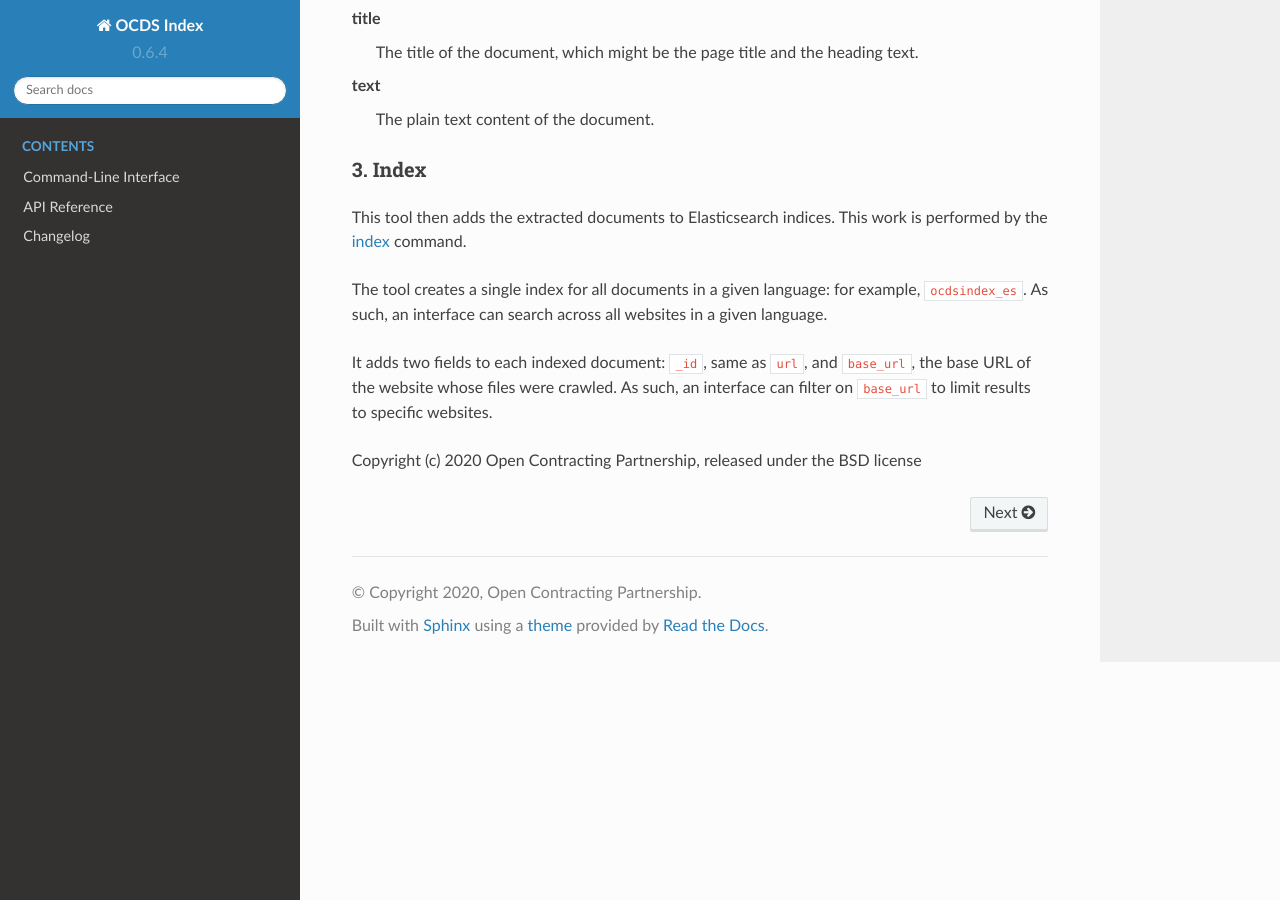
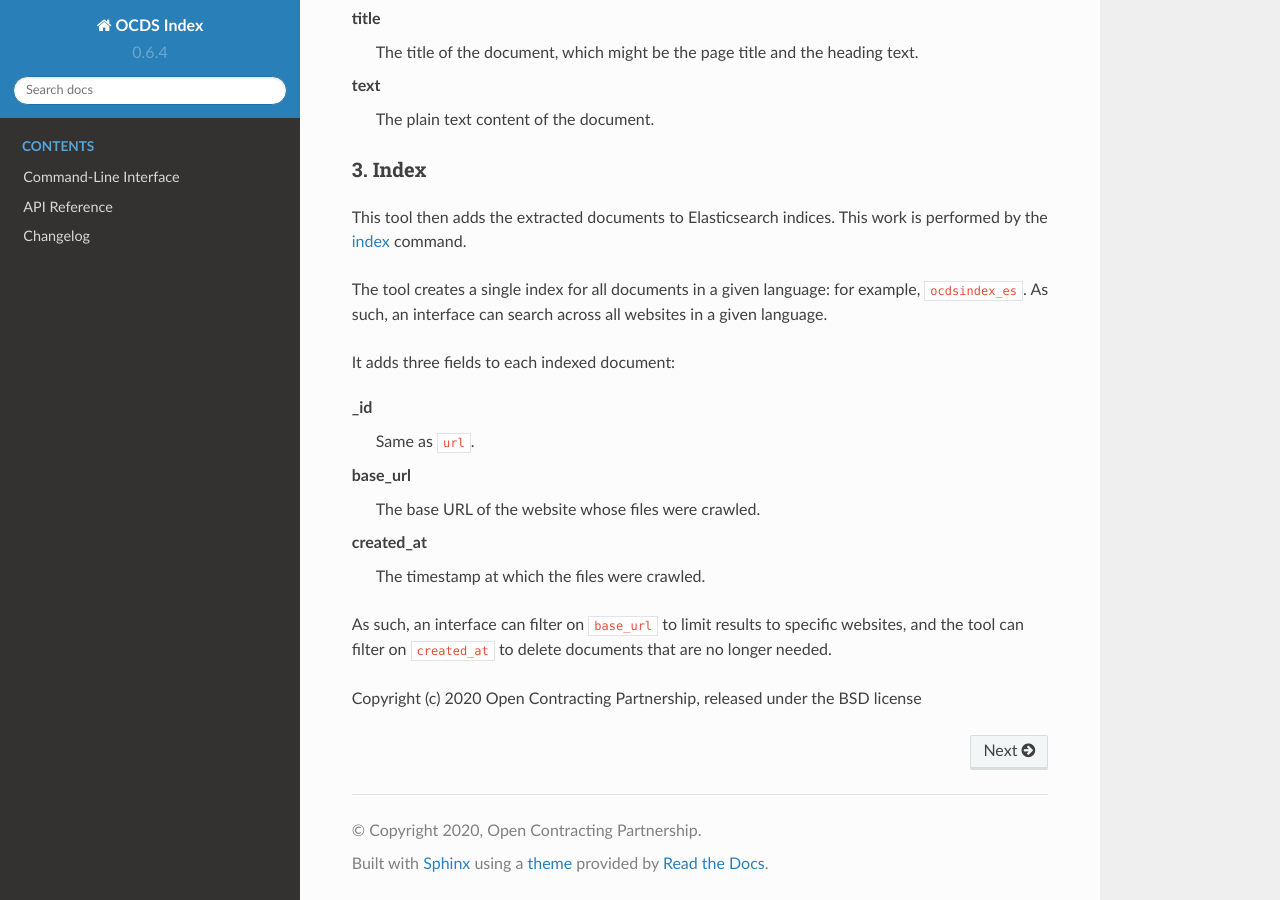
Before and after one commit to open-contracting/ocds-index, a Sphinx documentation site: the page built from docs/index.rst, in a window 1280 px wide and 900 px high, scrolled down 1875 px. Built offline with Sphinx 7.4.7 and the Read the Docs theme 2.0.0, drawn with Linux system fonts in a browser that asks for light colours.

Commit message:
crawl, index: Add created_at to documents, so that old documents can be deleted

```diff
--- a/docs/cli.rst
+++ b/docs/cli.rst
@@ -27,6 +27,7 @@ The output looks like:
 
    {
      "base_url": "https://standard.open-contracting.org/staging/1.1-dev/",
+     "created_at": 1577880000,
      "documents": {
        "en": [
          {
--- a/docs/index.rst
+++ b/docs/index.rst
@@ -77,6 +77,15 @@ This tool then adds the extracted documents to Elasticsearch indices. This work
 
 The tool creates a single index for all documents in a given language: for example, ``ocdsindex_es``. As such, an interface can search across all websites in a given language.
 
-It adds two fields to each indexed document: ``_id``, same as ``url``, and ``base_url``, the base URL of the website whose files were crawled. As such, an interface can filter on ``base_url`` to limit results to specific websites.
+It adds three fields to each indexed document:
+
+_id
+  Same as ``url``.
+base_url
+  The base URL of the website whose files were crawled.
+created_at
+  The timestamp at which the files were crawled.
+
+As such, an interface can filter on ``base_url`` to limit results to specific websites, and the tool can filter on ``created_at`` to delete documents that are no longer needed.
 
 Copyright (c) 2020 Open Contracting Partnership, released under the BSD license
```
Also changed, not shown: other parts of docs/cli.rst (+1 -1 lines), 3 other files.
